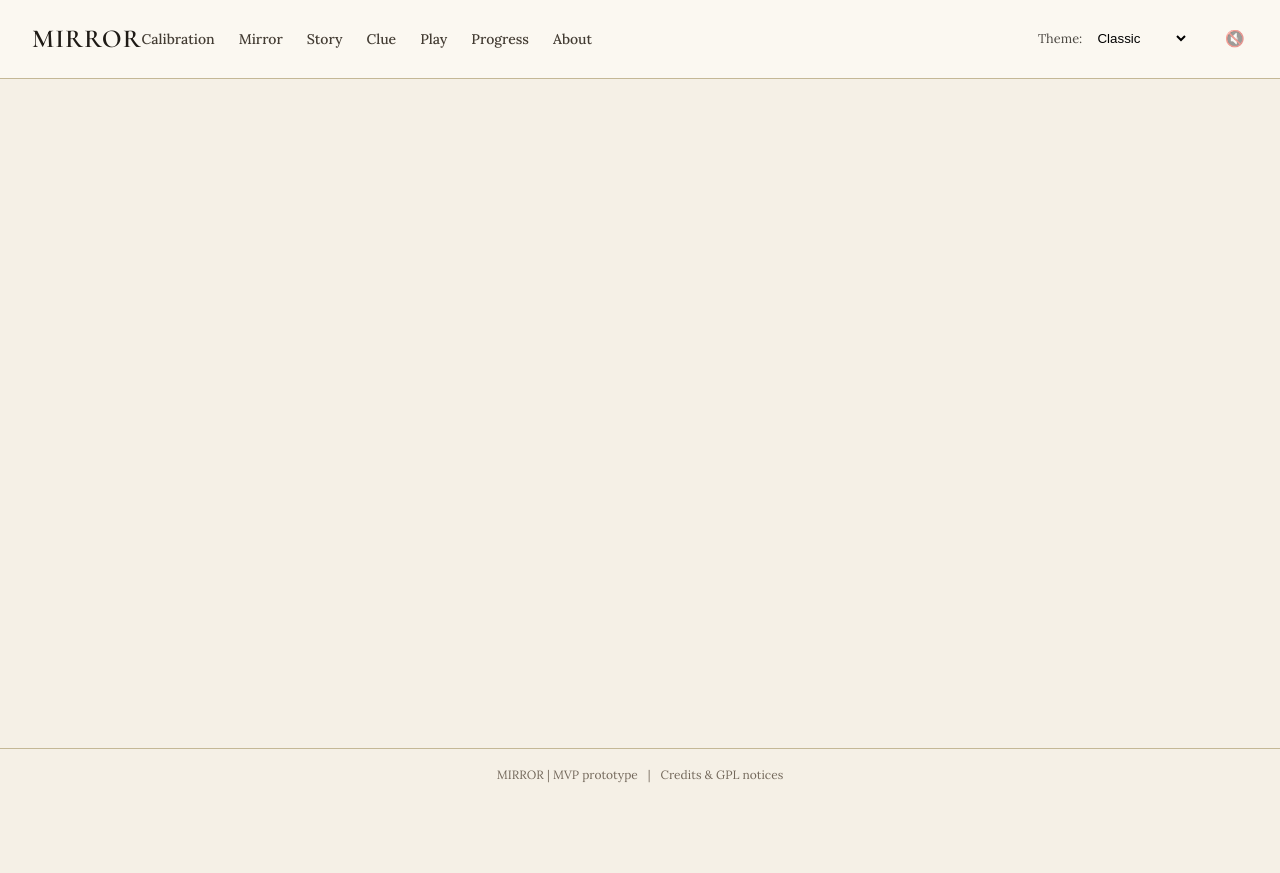
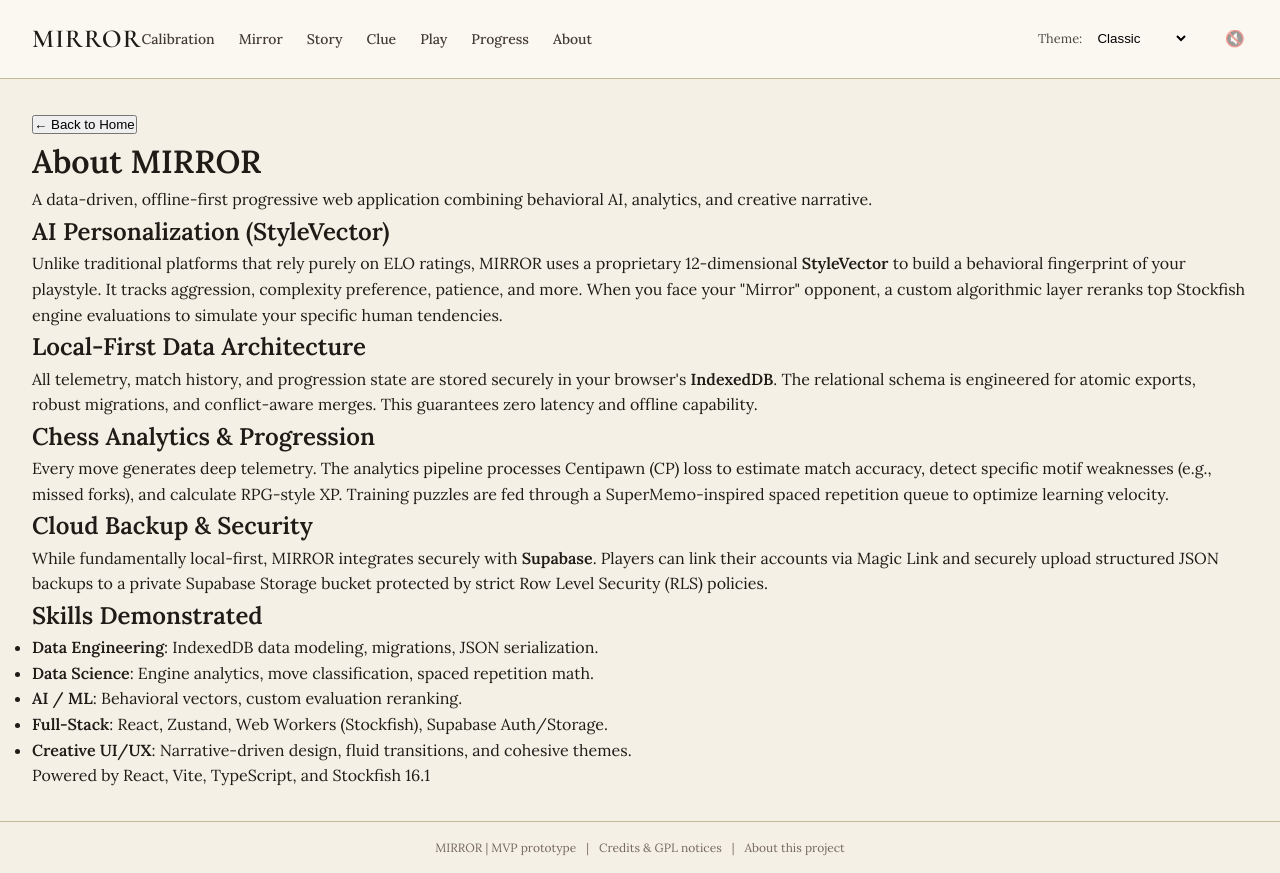
Before and after one commit to MANEESHREDDYD/Chess, a React (Vite) app in the folder Product/: page /about-project in a window 1280 px wide. Before the commit the page ends 800 px from the top, so only its background shows below. Built offline with nearby package versions, Linux system fonts and the light colour scheme; no server answers.

Commit message:
docs(portfolio): showcase MIRROR as AI data full-stack product

```diff
--- a/Product/src/App.tsx
+++ b/Product/src/App.tsx
@@ -10,6 +10,7 @@ import { Onboarding } from './routes/Onboarding';
 import { Progress } from './routes/Progress';
 import Backup from './routes/Backup';
 import { Account } from './routes/Account';
+import { AboutProject } from './routes/AboutProject';
 import DevMirrorVerification from './routes/DevMirrorVerification';
 import DevInspector from './routes/DevInspector';
 import { useEffect } from 'react';
@@ -91,6 +92,7 @@ export default function App() {
           <Route path="/backup" element={<Backup />} />
           <Route path="/account" element={<Account />} />
           <Route path="/about" element={<About />} />
+          <Route path="/about-project" element={<AboutProject />} />
           {import.meta.env.DEV && (
             <>
               <Route path="/dev/mirror-verification" element={<DevMirrorVerification />} />
@@ -103,6 +105,8 @@ export default function App() {
         <span>MIRROR | MVP prototype</span>
         <span>|</span>
         <Link to="/about">Credits &amp; GPL notices</Link>
+        <span>|</span>
+        <Link to="/about-project">About this project</Link>
       </footer>
     </div>
   );
--- /dev/null
+++ b/Product/src/routes/AboutProject.tsx
@@ -0,0 +1,78 @@
+import React from 'react';
+import { useNavigate } from 'react-router-dom';
+
+export const AboutProject: React.FC = () => {
+  const navigate = useNavigate();
+
+  return (
+    <div className="flex flex-col min-h-screen bg-bg text-ink p-8 font-serif">
+      <div className="max-w-3xl mx-auto space-y-12">
+        <header className="space-y-4">
+          <button
+            onClick={() => navigate('/')}
+            className="text-ink-faded hover:text-ink transition-colors font-mono text-sm mb-8"
+          >
+            ← Back to Home
+          </button>
+          <h1 className="text-4xl font-bold">About MIRROR</h1>
+          <p className="text-xl text-ink-soft">
+            A data-driven, offline-first progressive web application combining behavioral AI,
+            analytics, and creative narrative.
+          </p>
+        </header>
+
+        <section className="space-y-4">
+          <h2 className="text-2xl font-bold border-b border-rule pb-2">AI Personalization (StyleVector)</h2>
+          <p>
+            Unlike traditional platforms that rely purely on ELO ratings, MIRROR uses a proprietary 12-dimensional
+            <strong> StyleVector</strong> to build a behavioral fingerprint of your playstyle. It tracks aggression,
+            complexity preference, patience, and more. When you face your "Mirror" opponent, a custom algorithmic
+            layer reranks top Stockfish engine evaluations to simulate your specific human tendencies.
+          </p>
+        </section>
+
+        <section className="space-y-4">
+          <h2 className="text-2xl font-bold border-b border-rule pb-2">Local-First Data Architecture</h2>
+          <p>
+            All telemetry, match history, and progression state are stored securely in your browser's
+            <strong> IndexedDB</strong>. The relational schema is engineered for atomic exports, robust migrations,
+            and conflict-aware merges. This guarantees zero latency and offline capability.
+          </p>
+        </section>
+
+        <section className="space-y-4">
+          <h2 className="text-2xl font-bold border-b border-rule pb-2">Chess Analytics & Progression</h2>
+          <p>
+            Every move generates deep telemetry. The analytics pipeline processes Centipawn (CP) loss to estimate
+            match accuracy, detect specific motif weaknesses (e.g., missed forks), and calculate RPG-style XP.
+            Training puzzles are fed through a SuperMemo-inspired spaced repetition queue to optimize learning velocity.
+          </p>
+        </section>
+
+        <section className="space-y-4">
+          <h2 className="text-2xl font-bold border-b border-rule pb-2">Cloud Backup & Security</h2>
+          <p>
+            While fundamentally local-first, MIRROR integrates securely with <strong>Supabase</strong>. Players can
+            link their accounts via Magic Link and securely upload structured JSON backups to a private Supabase Storage
+            bucket protected by strict Row Level Security (RLS) policies.
+          </p>
+        </section>
+
+        <section className="space-y-4">
+          <h2 className="text-2xl font-bold border-b border-rule pb-2">Skills Demonstrated</h2>
+          <ul className="list-disc pl-6 space-y-2">
+            <li><strong>Data Engineering</strong>: IndexedDB data modeling, migrations, JSON serialization.</li>
+            <li><strong>Data Science</strong>: Engine analytics, move classification, spaced repetition math.</li>
+            <li><strong>AI / ML</strong>: Behavioral vectors, custom evaluation reranking.</li>
+            <li><strong>Full-Stack</strong>: React, Zustand, Web Workers (Stockfish), Supabase Auth/Storage.</li>
+            <li><strong>Creative UI/UX</strong>: Narrative-driven design, fluid transitions, and cohesive themes.</li>
+          </ul>
+        </section>
+
+        <footer className="pt-8 border-t border-rule text-sm text-ink-faded font-mono">
+          <p>Powered by React, Vite, TypeScript, and Stockfish 16.1</p>
+        </footer>
+      </div>
+    </div>
+  );
+};
```
Also changed, not shown: 12 other files (tests, documents, lock files or other folders).
